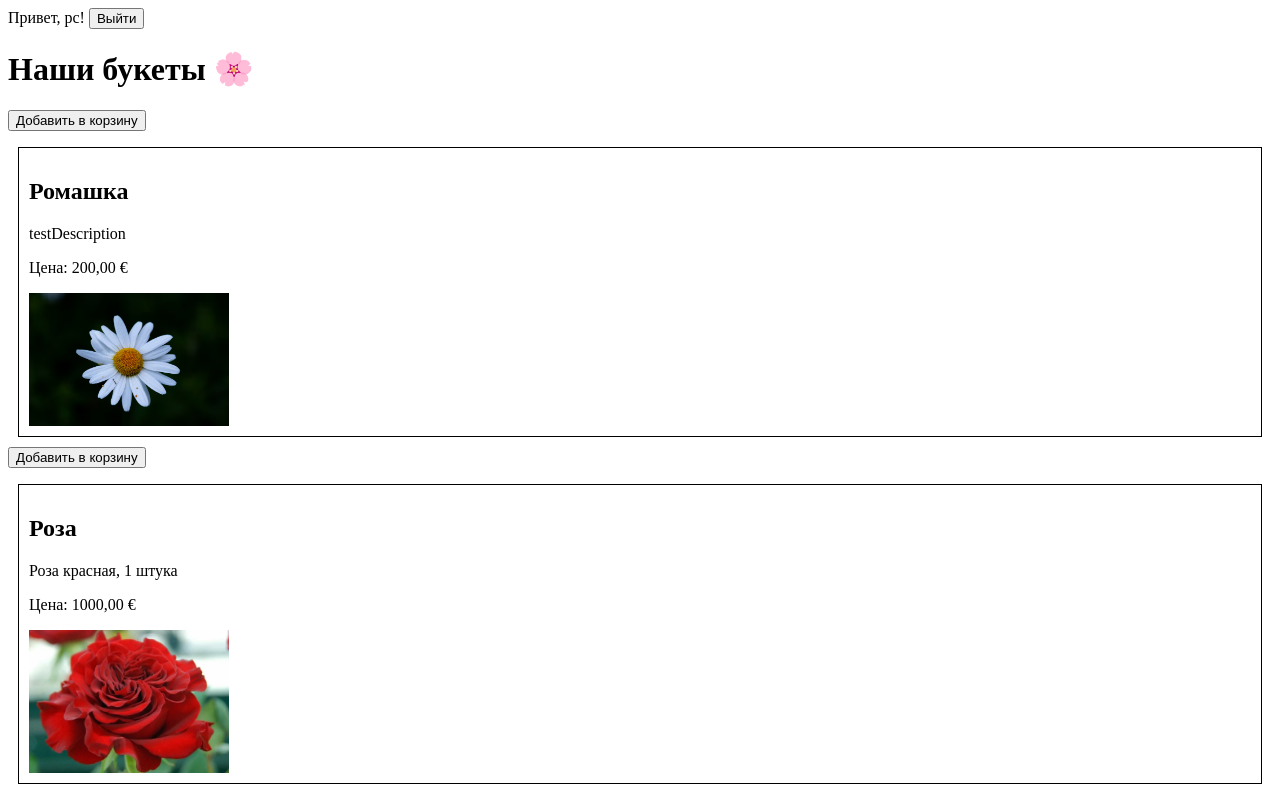
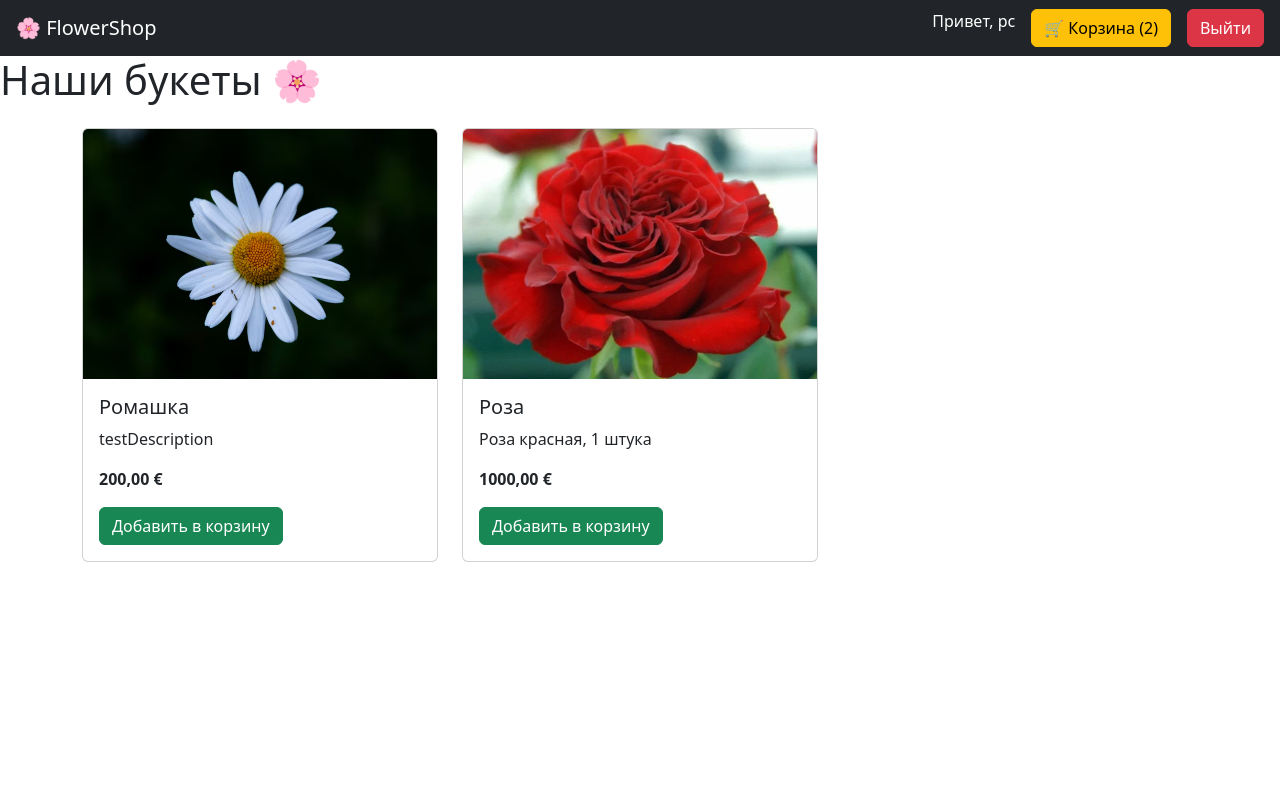
Before and after one commit to milts-main/flower-shop-site, a Django app: page / in a window 1280 px wide. Run offline with Django 5.2, Linux system fonts and the light colour scheme; a user stored in the database is signed in; data comes from the database, SQL or seed files in the repository; both versions use the stored data as it was after the commit.

Commit message:
Визуальные улучшения

```diff
--- a/flower_shop/shop/templates/shop/catalog.html
+++ b/flower_shop/shop/templates/shop/catalog.html
@@ -1,38 +1,75 @@
-{% if user.is_authenticated %}
-    Привет, {{ user.username }}!
 
-    <form method="post" action="{% url 'logout' %}" style="display:inline;">
-        {% csrf_token %}
-        <button type="submit">Выйти</button>
-    </form>
-
-{% else %}
-    <a href="{% url 'login' %}">Войти</a> |
-    <a href="{% url 'register' %}">Регистрация</a>
-{% endif %}
 
 <!DOCTYPE html>
 <html>
 <head>
     <title>Каталог цветов</title>
+
+    <link href="https://cdn.jsdelivr.net/npm/bootstrap@5.3.0/dist/css/bootstrap.min.css" rel="stylesheet">
 </head>
 <body>
+    <nav class="navbar navbar-expand-lg navbar-dark bg-dark px-3">
+    <a class="navbar-brand" href="{% url 'catalog' %}">🌸 FlowerShop</a>
+
+    <div class="collapse navbar-collapse">
+        <ul class="navbar-nav ms-auto">
+
+            {% if user.is_authenticated %}
+                <li class="nav-item me-3">
+                    <span class="navbar-text text-white">
+                        Привет, {{ user.username }}
+                    </span>
+                </li>
+
+                <li class="nav-item me-3">
+                    <a class="btn btn-warning" href="{% url 'cart' %}">
+                        🛒 Корзина ({{ cart_count }})
+                    </a>
+                </li>
+
+                <li class="nav-item">
+                    <form method="post" action="{% url 'logout' %}">
+                        {% csrf_token %}
+                        <button class="btn btn-danger">Выйти</button>
+                    </form>
+                </li>
+            {% else %}
+                <li class="nav-item me-2">
+                    <a class="btn btn-success" href="{% url 'login' %}">Войти</a>
+                </li>
+                <li class="nav-item">
+                    <a class="btn btn-primary" href="{% url 'register' %}">Регистрация</a>
+                </li>
+            {% endif %}
+
+        </ul>
+    </div>
+</nav>
     <h1>Наши букеты 🌸</h1>
 
-    {% for flower in flowers %}
-    <form action="{% url 'add_to_cart' flower.id %}" method="post">
-        {% csrf_token %}
-        <button type="submit">Добавить в корзину</button>
-    </form>
-        <div style="border:1px solid black; margin:10px; padding:10px;">
-            <h2>{{ flower.name }}</h2>
-            <p>{{ flower.description }}</p>
-            <p>Цена: {{ flower.price }} €</p>
+   <div class="container mt-4">
+    <div class="row">
+        {% for flower in flowers %}
+        <div class="col-md-4">
+            <div class="card mb-4">
+                {% if flower.image %}
+                    <img src="{{ flower.image.url }}" class="card-img-top" height="250">
+                {% endif %}
+                <div class="card-body">
+                    <h5 class="card-title">{{ flower.name }}</h5>
+                    <p class="card-text">{{ flower.description }}</p>
+                    <p><strong>{{ flower.price }} €</strong></p>
 
-            {% if flower.image %}
-                <img src="{{ flower.image.url }}" width="200">
-            {% endif %}
+                    <form action="{% url 'add_to_cart' flower.id %}" method="post">
+                        {% csrf_token %}
+                        <button class="btn btn-success">Добавить в корзину</button>
+                    </form>
+
+                </div>
+            </div>
         </div>
-    {% endfor %}
+        {% endfor %}
+    </div>
+</div>
 </body>
 </html>
--- a/flower_shop/shop/views.py
+++ b/flower_shop/shop/views.py
@@ -10,7 +10,17 @@ from django.shortcuts import get_object_or_404
 
 def catalog(request):
     flowers = Flower.objects.all()
-    return render(request, 'shop/catalog.html', {'flowers': flowers})
+
+    if request.user.is_authenticated:
+        order = Order.objects.filter(user=request.user, status='cart').first()
+        cart_count = order.items.count() if order else 0
+    else:
+        cart_count = 0
+
+    return render(request, 'shop/catalog.html', {
+        'flowers': flowers,
+        'cart_count': cart_count
+    })
 
 def register(request):
     if request.method == 'POST':
```
Also changed, not shown: flower_shop/README.md (added), flower_shop/db.sqlite3, flower_shop/media/flowers/orig.webp (added).
